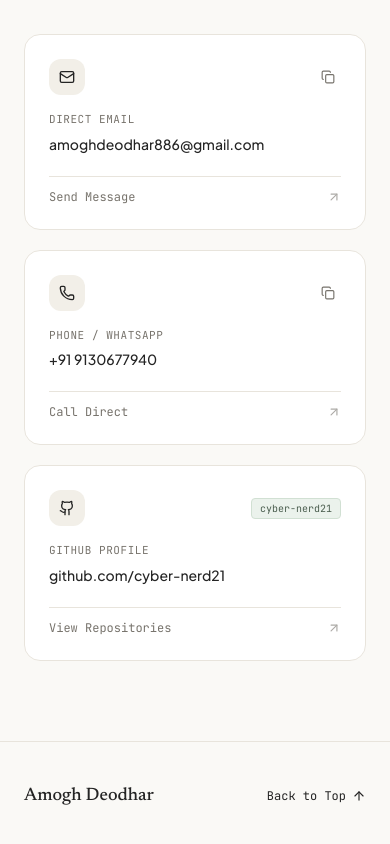
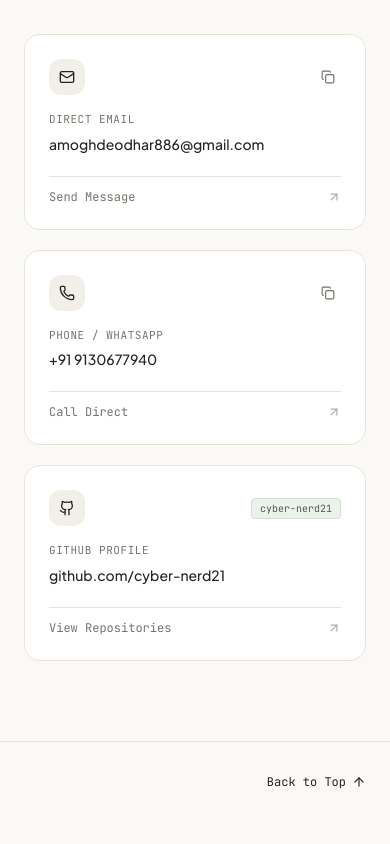
Before and after one commit to cyber-nerd21/portfolio-website-v1, a Next.js app: page / in a window 390 px wide. Shown: the part 9540-10384 px from the top of the page. After the commit the page ends 10362 px from the top, so only its background shows below. Built offline with nearby package versions, Linux system fonts and the light colour scheme.

Commit message:
refactor: update wordmark label to Portfolio Website and streamline footer

```diff
--- a/components/Footer.tsx
+++ b/components/Footer.tsx
@@ -9,15 +9,8 @@ export default function Footer() {
   };
 
   return (
-    <footer className="border-t border-[#E8E4DC] bg-[#FAF9F6] py-10 px-6 sm:px-8">
-      <div className="max-w-6xl mx-auto flex items-center justify-between">
-        <div>
-          <h4 className="font-serif text-lg font-medium text-[#242424]">
-            Amogh Deodhar
-          </h4>
-        </div>
-
-        <div>
+    <footer className="border-t border-[#E8E4DC] bg-[#FAF9F6] py-8 px-6 sm:px-8">
+      <div className="max-w-6xl mx-auto flex items-center justify-end">
         <button
           onClick={scrollToTop}
           className="group flex items-center gap-1.5 text-xs font-mono text-[#242424] hover:text-[#77736C] transition-colors"
@@ -27,7 +20,6 @@ export default function Footer() {
           <ArrowUp className="w-3.5 h-3.5 transition-transform group-hover:-translate-y-0.5" />
         </button>
       </div>
-      </div>
     </footer>
   );
 }
--- a/components/Navbar.tsx
+++ b/components/Navbar.tsx
@@ -42,7 +42,7 @@ export default function Navbar() {
             Amogh Deodhar
           </span>
           <span className="text-[11px] font-mono uppercase tracking-widest text-[#77736C] hidden sm:inline">
-            · Portfolio
+            · Portfolio Website
           </span>
         </a>
 
```
Lines whose indentation alone changed are shown as unchanged.
